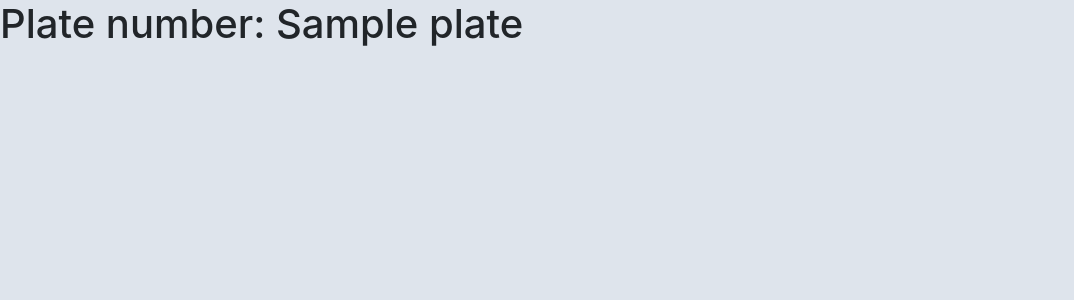
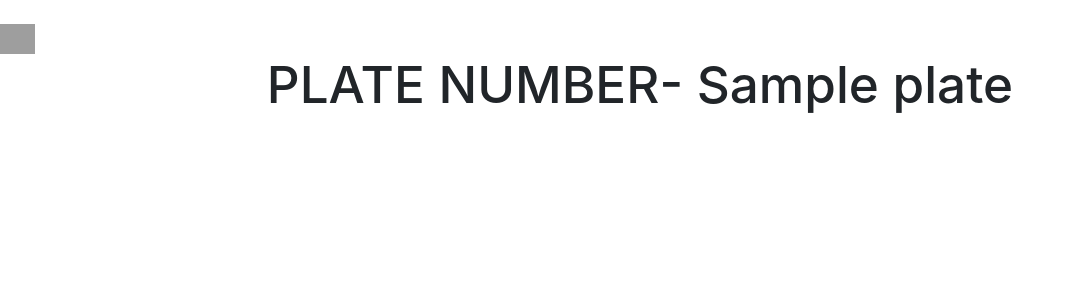
Before and after one commit to Arpit0903/License-Plate-Detection, a Python web app: template templates/result.html in a window 1280 px wide. Shown: the top 300 px of the page, without its empty margins (0-1074 px from the left). Run offline with Jinja, Linux system fonts and the light colour scheme; the template is opened without the code that fills it: most values are stand-ins (such as "Sample title", 1, 10 or a date in 2020); some libraries are stand-ins or nearby versions; grey boxes are pictures that could not be loaded.

Commit message:
Update result.html

```diff
--- a/templates/result.html
+++ b/templates/result.html
@@ -4,7 +4,8 @@
     <meta charset="UTF-8">
     <meta name="viewport" content="width=device-width, initial-scale=1.0">
     <meta http-equiv="X-UA-Compatible" content="ie=edge">
-    <link rel="stylesheet" type="text/css" href="/static/style.css" />
+    <link rel="shortcut icon" href="favicon.ico">
+    <link rel="stylesheet" type="text/css" href="/static/layout.css" />
     <script src="/static/min.js" type="text/javascript"></script>
     <link rel="stylesheet" href="https://stackpath.bootstrapcdn.com/bootstrap/4.3.1/css/bootstrap.min.css" integrity="sha384-ggOyR0iXCbMQv3Xipma34MD+dH/1fQ784/j6cY/iJTQUOhcWr7x9JvoRxT2MZw1T" crossorigin="anonymous">
     <script src="https://code.jquery.com/jquery-3.3.1.slim.min.js" integrity="sha384-q8i/X+965DzO0rT7abK41JStQIAqVgRVzpbzo5smXKp4YfRvH+8abtTE1Pi6jizo" crossorigin="anonymous"></script>
@@ -13,5 +14,10 @@
     <title>License Plate Detector</title>
 </head>
 <body>
-    <h1>Plate number: {{plate}}</h1>
+    <br>
+    <img id="image" src="{{ url_for('static', filename='car.png') }}" width="35" height="30"/>
+    <div class="myclass">
+        <h1 style="font-size: 4vw;"><center>PLATE NUMBER- {{plate}}</center></h1>
+    </div>
 </body>
+</html>
```
